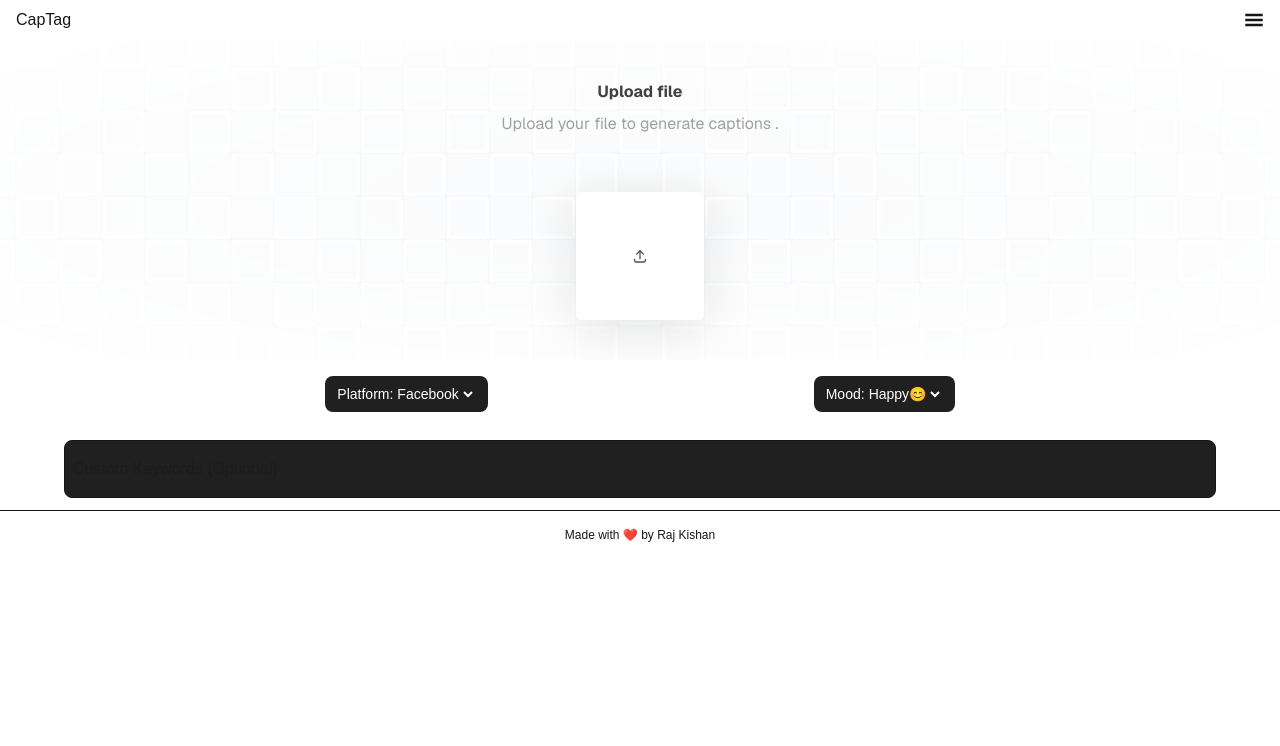
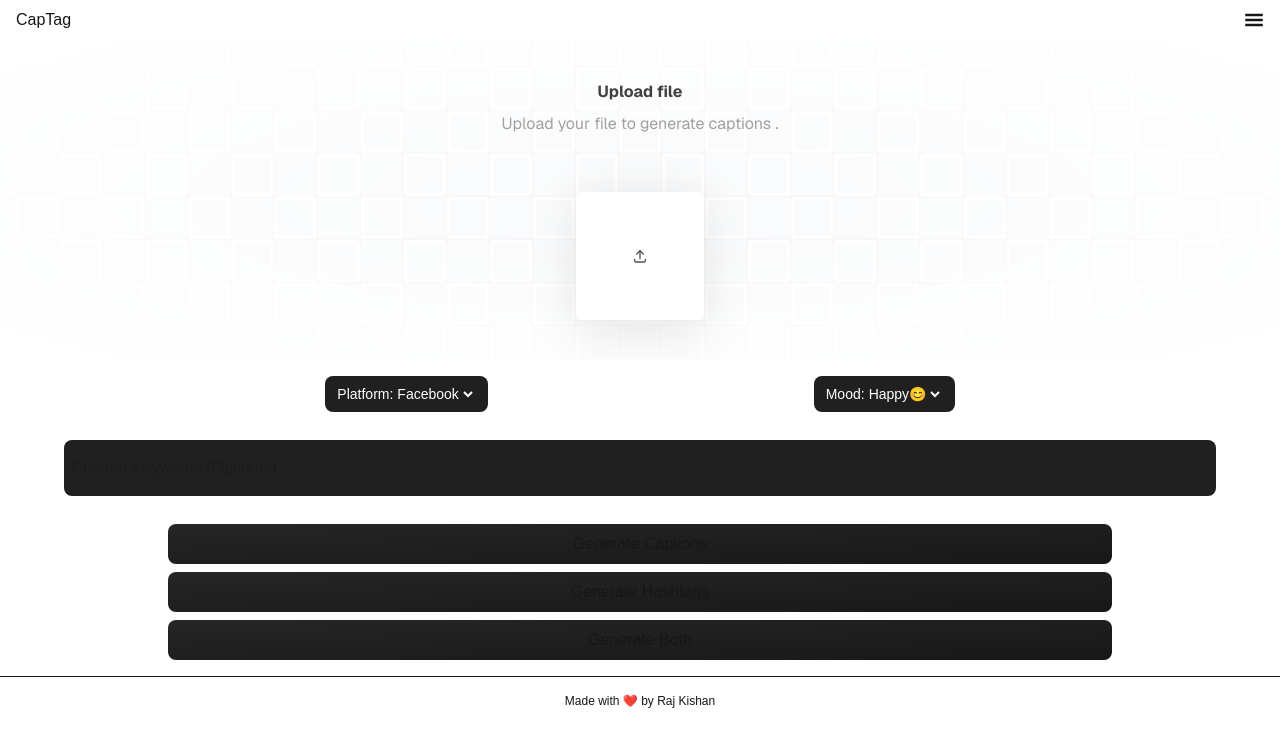
Before and after one commit to RajKishan1/captag, a Next.js app: page /captionGenerator in a window 1280 px wide. Shown: the top 746 px of the page. Built offline with nearby package versions, Linux system fonts and the light colour scheme.

Commit message:
fix:caption page

```diff
--- a/src/app/captionGenerator/Inputs.tsx
+++ b/src/app/captionGenerator/Inputs.tsx
@@ -19,7 +19,7 @@ const Inputs = () => {
           </select>
         </div>
       </div>{" "}
-      <div className="w-[90%] mx-auto my-3 rounded-lg  px-2 py-4 border bg-[#202020]">
+      <div className="w-[90%] mx-auto my-3 rounded-lg  px-2 py-4  bg-[#202020]">
         <input
           type="text"
           className="w-full h-full"
--- a/src/app/captionGenerator/page.tsx
+++ b/src/app/captionGenerator/page.tsx
@@ -2,6 +2,7 @@ import React from "react";
 import { FileUpload } from "./FileUpload";
 import NavigationBar from "@/components/homepage/NavigationBar";
 import Inputs from "./Inputs";
+import GenerateButtons from "@/components/imageToCaption/GenerateButtons";
 
 const page = () => {
   return (
@@ -9,6 +10,7 @@ const page = () => {
       <NavigationBar />
       <FileUpload />
       <Inputs />
+      <GenerateButtons />
     </div>
   );
 };
--- /dev/null
+++ b/src/components/imageToCaption/GenerateButtons.tsx
@@ -0,0 +1,22 @@
+import React from "react";
+export const Button = ({ text }: { text: string }) => {
+  return (
+    <a
+      href=""
+      className="w-full h-10 bg-gradient-to-br from-neutral-800 to-neutral-900 flex items-center justify-center rounded-lg"
+    >
+      {text}
+    </a>
+  );
+};
+const GenerateButtons = () => {
+  return (
+    <div className="w-3/4 mx-auto py-4 flex flex-col gap-2 px-2">
+      <Button text="Generate Captions"/>
+      <Button text="Generate Hashtags"/>
+      <Button text="Generate Both"/>
+    </div>
+  );
+};
+
+export default GenerateButtons;
```
